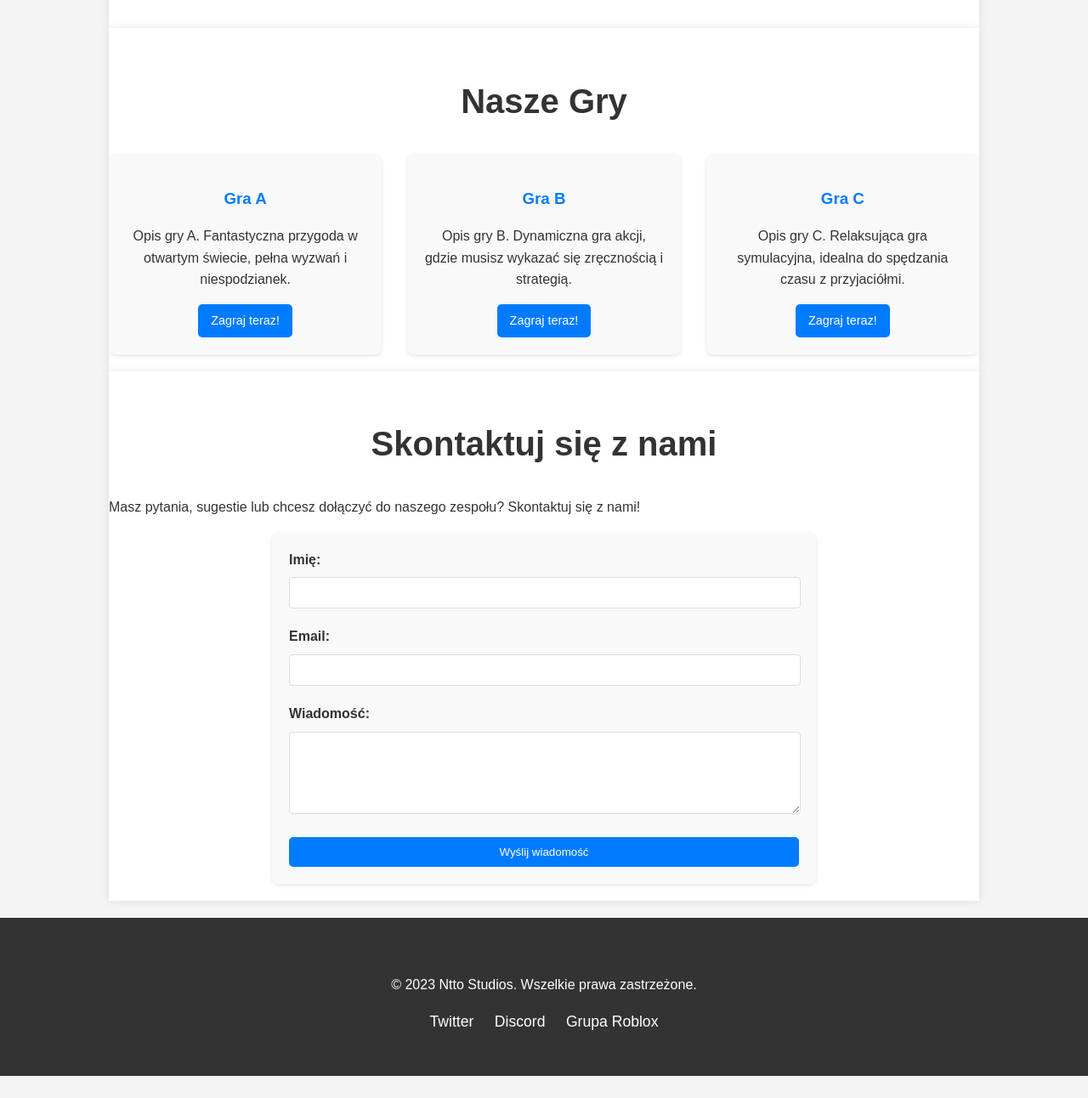
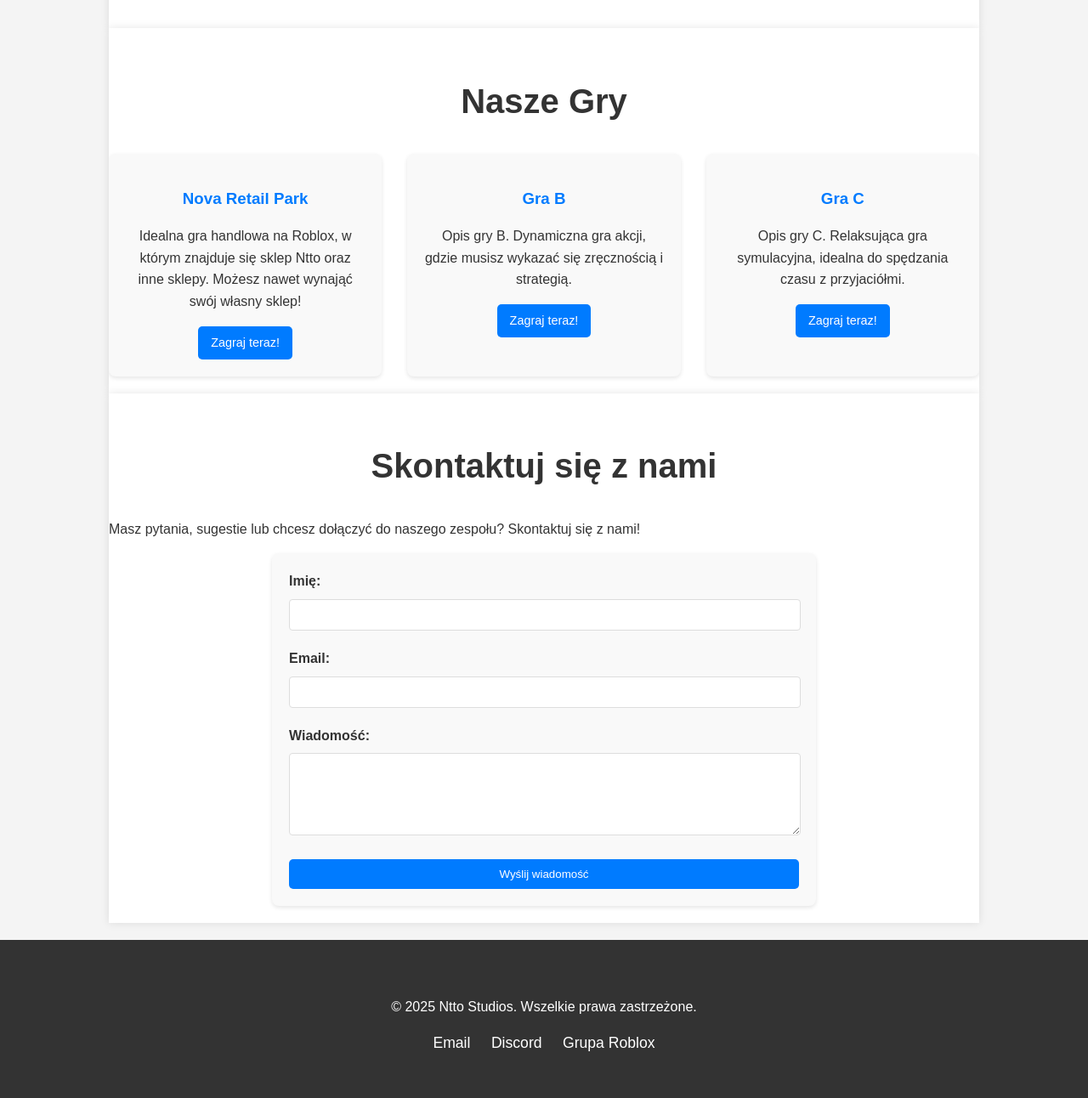
Before and after one commit to noobecz12/ntto-studios, a plain HTML site: page index.html in a window 1280 px wide. Shown: the part 924-2216 px from the top of the page at 85% size. Before the commit the page ends 2190 px from the top, so only its background shows below. Drawn offline with Linux system fonts and the light colour scheme.

Commit message:
Update index.html

```diff
--- a/index.html
+++ b/index.html
@@ -3,7 +3,7 @@
 <head>
     <meta charset="UTF-8">
     <meta name="viewport" content="width=device-width, initial-scale=1.0">
-    <title>Ntto Studios - Gry na Roblox</title>
+    <title>Ntto Studios</title>
     <link rel="stylesheet" href="style.css">
 </head>
 <body>
@@ -22,7 +22,7 @@
 
     <section id="hero">
         <div class="container">
-            <h2>Tworzymy niesamowite światy na Roblox!</h2>
+            <h2>Tworzymy niesamowite gry na Roblox!</h2>
             <p>Odkryj nasze gry i dołącz do społeczności Ntto Studios.</p>
             <a href="#games" class="btn">Poznaj nasze gry</a>
         </div>
@@ -39,9 +39,9 @@
         <h2>Nasze Gry</h2>
         <div class="game-list">
             <div class="game-card">
-                <h3>Gra A</h3>
-                <p>Opis gry A. Fantastyczna przygoda w otwartym świecie, pełna wyzwań i niespodzianek.</p>
-                <a href="https://www.roblox.com/games/YOUR_GAME_ID_A" target="_blank" class="btn small-btn">Zagraj teraz!</a>
+                <h3>Nova Retail Park</h3>
+                <p>Idealna gra handlowa na Roblox, w którym znajduje się sklep Ntto oraz inne sklepy. Możesz nawet wynająć swój własny sklep!</p>
+                <a href="https://www.roblox.com/games/74722577699727/Ntto-Studios-Nova-Retail-Park" target="_blank" class="btn small-btn">Zagraj teraz!</a>
             </div>
             <div class="game-card">
                 <h3>Gra B</h3>
@@ -59,12 +59,12 @@
     <section id="contact" class="container">
         <h2>Skontaktuj się z nami</h2>
         <p>Masz pytania, sugestie lub chcesz dołączyć do naszego zespołu? Skontaktuj się z nami!</p>
-        <form>
+        <form action="https://formspree.io/f/xgvrvvkb" method="POST">
     <label for="name">Imię:</label>
     <input type="text" id="name" name="name" required>
 
     <label for="email">Email:</label>
-            <input type="email" id="email" name="email" required>
+    <input type="email" id="email" name="_replyto" required> <!-- _replyto pozwala Formspree odpowiedzieć na ten adres -->
 
     <label for="message">Wiadomość:</label>
     <textarea id="message" name="message" rows="5" required></textarea>
@@ -75,11 +75,11 @@
 
     <footer>
         <div class="container">
-            <p>&copy; 2023 Ntto Studios. Wszelkie prawa zastrzeżone.</p>
+            <p>&copy; 2025 Ntto Studios. Wszelkie prawa zastrzeżone.</p>
             <div class="social-links">
-                <a href="https://twitter.com/NttoStudios" target="_blank">Twitter</a>
-                <a href="https://discord.gg/YOUR_DISCORD_INVITE" target="_blank">Discord</a>
-                <a href="https://www.roblox.com/groups/YOUR_GROUP_ID/Ntto-Studios" target="_blank">Grupa Roblox</a>
+                <a href="mailto:ntto.polska.pomoc@gmail.com">Email</a>
+                <a href="https://discord.gg/7WUDDTSNSY" target="_blank">Discord</a>
+                <a href="https://www.roblox.com/communities/34209109/Ntto-Studio-Polska#!/about" target="_blank">Grupa Roblox</a>
             </div>
         </div>
     </footer>
```
Lines whose indentation alone changed are shown as unchanged.
